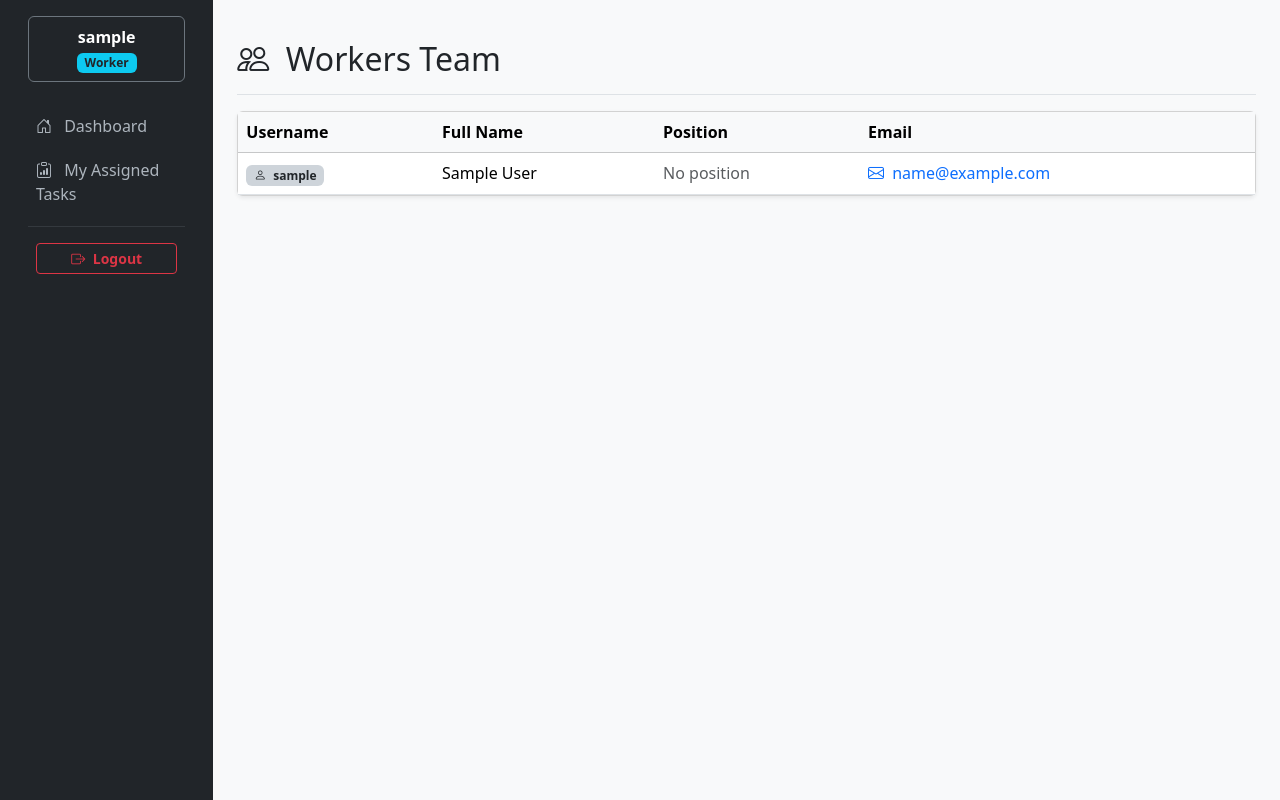
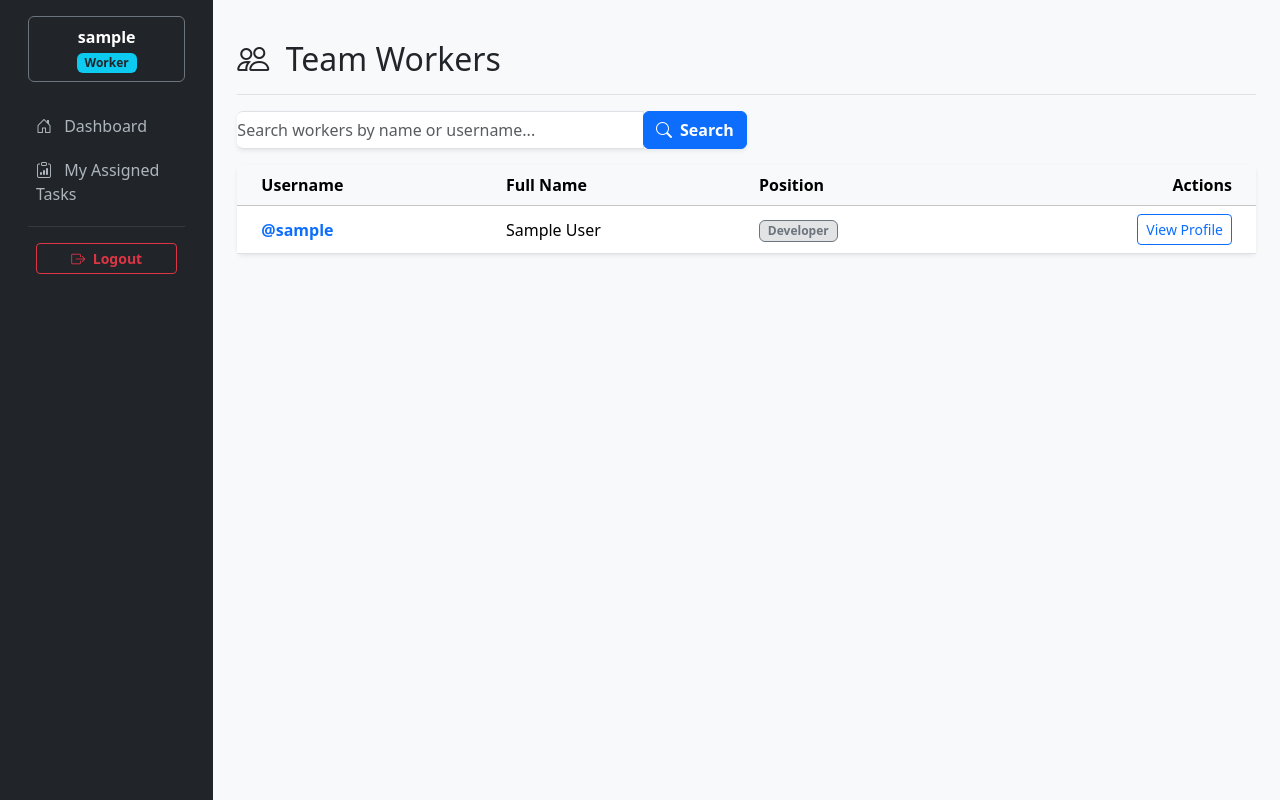
Before and after one commit to PavelPereverzev1/it-task-manager, a Django app: page /workers/ in a window 1280 px wide. Run offline with Django 5.2, Linux system fonts and the light colour scheme; the visitor is signed in with stand-in values (Sample User, id 1); data comes from the database, SQL or seed files in the repository; data that the repository does not hold is empty; some libraries are stand-ins or nearby versions.

Commit message:
feat: implement worker list with pagination and dynamic search form from dashboard

```diff
--- a/manager/views.py
+++ b/manager/views.py
@@ -1,6 +1,7 @@
+from django.contrib.auth import get_user_model
 from django.contrib.auth.mixins import LoginRequiredMixin, UserPassesTestMixin
-from django.db.models import Count
-from django.shortcuts import redirect, render
+from django.db.models import Count, Q
+from django.shortcuts import render
 from django.urls import reverse_lazy
 from django.views import generic
 
@@ -11,6 +12,8 @@ from .forms import (
     WorkerCreationForm,
 )
 from .models import Position, Task, Worker
+
+Worker = get_user_model()
 
 
 def index(request):
@@ -129,8 +132,30 @@ class WorkerListView(LoginRequiredMixin, generic.ListView):
     model = Worker
     context_object_name = "worker_list"
     template_name = "manager/worker_list.html"
+    paginate_by = 10  # Пагинация по 10 пользователей
 
-    queryset = Worker.objects.select_related("position")
+    def get_queryset(self):
+        queryset = Worker.objects.all().order_by("username")
+        form = SearchForm(self.request.GET)
+
+        if form.is_valid() and form.cleaned_data["search_query"]:
+            query = form.cleaned_data["search_query"]
+            # Ищем совпадения по username, имени или фамилии (без учета регистра)
+            queryset = queryset.filter(
+                Q(username__icontains=query)
+                | Q(first_name__icontains=query)
+                | Q(last_name__icontains=query)
+            )
+
+        return queryset
+
+    def get_context_data(self, **kwargs):
+        context = super().get_context_data(**kwargs)
+        # Переиспользуем форму и динамически передаем ей новый плейсхолдер!
+        context["search_form"] = SearchForm(
+            self.request.GET, placeholder_text="Search workers by name or username..."
+        )
+        return context
 
 
 class WorkerRegisterView(generic.CreateView):
--- a/templates/includes/search_form.html
+++ b/templates/includes/search_form.html
@@ -1,25 +1,18 @@
-<div class="card shadow-sm border-0 mb-4 bg-light">
-  <div class="card-body py-3">
-    <form method="get" action="{% url 'manager:task-all-list' %}" class="row g-2 align-items-center">
-      <div class="col-md-8 col-lg-6">
-        <div class="input-group">
-          <span class="input-group-text bg-white border-end-0 text-muted">
-              <i class="bi bi-search"></i>
-          </span>
-          {{ search_form.search_query }}
-        </div>
-      </div>
-      <div class="col-md-4 col-lg-2">
-        <button type="submit" class="btn btn-primary btn-md fw-bold">Search</button>
-      </div>
+<form method="get" action="{{ request.path }}" class="form-inline my-3 w-50">
+  <div class="input-group shadow-sm rounded">
+
+    {{ search_form.search_query }}
+
+    <div class="input-group-append">
+      <button class="btn btn-primary fw-bold" type="submit">
+        <i class="bi bi-search me-1"></i> Search
+      </button>
 
       {% if request.GET.search_query %}
-        <div class="col-md-12 mt-2">
-          <a href="{% url 'manager:task-all-list' %}" class="btn btn-sm btn-outline-secondary">
-            <i class="bi bi-x-circle me-1"></i> Clear Search
-          </a>
-        </div>
+        <a href="{{ request.path }}" class="btn btn-outline-danger">
+          <i class="bi bi-x-circle me-1"></i> Reset
+        </a>
       {% endif %}
-    </form>
+    </div>
   </div>
-</div>
+</form>
--- a/templates/manager/dashboard.html
+++ b/templates/manager/dashboard.html
@@ -25,10 +25,11 @@
   </div>
 
   <div class="col-md-6 col-lg-3">
-    <div class="card shadow-sm h-100 border-start border-4 border-success">
+    <div class="card shadow-sm h-100 border-start border-4 border-success position-relative">
       <div class="card-body">
         <h6 class="card-subtitle mb-2 text-muted uppercase font-weight-bold">Active Workers</h6>
         <p class="card-text fs-2 fw-bold text-dark mb-0">{{ num_workers }}</p>
+        <a href="{% url 'manager:worker-list' %}" class="stretched-link"></a>
       </div>
     </div>
   </div>
--- a/templates/manager/worker_list.html
+++ b/templates/manager/worker_list.html
@@ -3,62 +3,47 @@
 {% block title %}Workers - IT Task Manager{% endblock %}
 
 {% block content %}
-  <div class="d-flex justify-content-between flex-wrap flex-md-nowrap align-items-center pt-3 pb-2 mb-3 border-bottom">
-    <h1 class="h2"><i class="bi bi-people me-2"></i> Workers Team</h1>
+  <div class="pt-3 pb-2 mb-3 border-bottom">
+    <h1 class="h2"><i class="bi bi-people me-2"></i> Team Workers</h1>
   </div>
 
-  <div class="card shadow-sm">
+  {% include "includes/search_form.html" %}
+
+  <div class="card shadow-sm border-0">
     <div class="card-body p-0">
       <div class="table-responsive">
         <table class="table table-hover align-middle mb-0">
           <thead class="table-light">
           <tr>
-            <th>Username</th>
+            <th class="ps-4">Username</th>
             <th>Full Name</th>
             <th>Position</th>
-            <th>Email</th>
+            <th class="text-end pe-4">Actions</th>
           </tr>
           </thead>
           <tbody>
           {% for worker in worker_list %}
             <tr>
-              <td>
-                <span class="badge bg-dark-subtle text-dark font-weight-bold">
-                    <i class="bi bi-person me-1"></i> {{ worker.username }}
-                </span>
-              </td>
+              <td class="fw-semibold ps-4 text-primary">@{{ worker.username }}</td>
               <td>
                 {% if worker.first_name or worker.last_name %}
                   {{ worker.first_name }} {{ worker.last_name }}
                 {% else %}
-                  <span class="text-muted italic">Not specified</span>
+                  <span class="text-muted italic">Not provided</span>
                 {% endif %}
               </td>
               <td>
-                {% if worker.position %}
-                  <span class="text-primary font-weight-bold">
-                      <i class="bi bi-briefcase me-1"></i> {{ worker.position.name }}
+                  <span class="badge bg-secondary-subtle text-secondary border border-secondary">
+                    {{ worker.position.name|default:"Developer" }}
                   </span>
-                {% else %}
-                  <span class="text-muted">No position</span>
-                {% endif %}
               </td>
-              <td>
-                {% if worker.email %}
-                  <a href="mailto:{{ worker.email }}" class="text-decoration-none">
-                    <i class="bi bi-envelope me-1"></i> {{ worker.email }}
-                  </a>
-                {% else %}
-                  <span class="text-muted">-</span>
-                {% endif %}
+              <td class="text-end pe-4">
+                <a href="#" class="btn btn-sm btn-outline-primary">View Profile</a>
               </td>
             </tr>
           {% empty %}
             <tr>
-              <td colspan="4" class="text-center py-4 text-muted">
-                <i class="bi bi-people-fill fs-1 d-block mb-2"></i>
-                No workers found in the database.
-              </td>
+              <td colspan="4" class="text-center py-4 text-muted">No workers found.</td>
             </tr>
           {% endfor %}
           </tbody>
@@ -66,4 +51,7 @@
       </div>
     </div>
   </div>
+
+  {% include "includes/pagination.html" %}
+
 {% endblock %}
```
